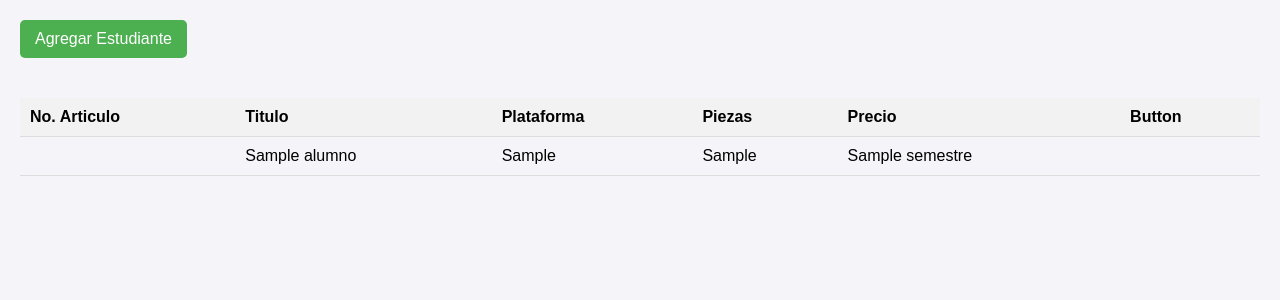
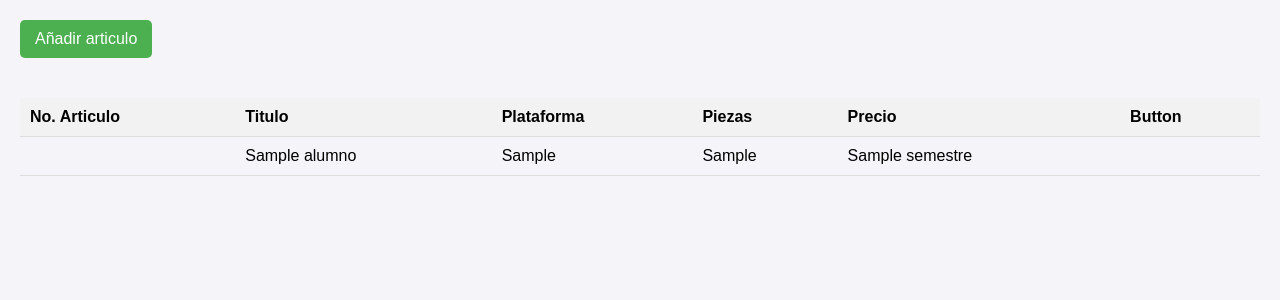
Before and after one commit to Barrrey7u7/inventario_crud, a Flask app: template templates/index.html in a window 1280 px wide. Shown: the part 100-400 px from the top of the page. Run offline with Flask 3, Linux system fonts and the light colour scheme; the template is opened without the code that fills it: most values are stand-ins (such as "Sample title", 1, 10 or a date in 2020); parts of the project's set-up code (start-up, migrations or seed data) failed here and were passed over.

Commit message:
se arreglo error

```diff
--- a/templates/index.html
+++ b/templates/index.html
@@ -76,7 +76,7 @@
 
     </header>
     <div class="container">
-        <a href="{{ url_for('create_estudiante') }}" class="btn btn-success mb-3">Agregar Estudiante</a>
+        <a href="{{ url_for('create_estudiante') }}" class="btn btn-success mb-3">Añadir articulo</a>
 
         <table>
             <thead>
```
